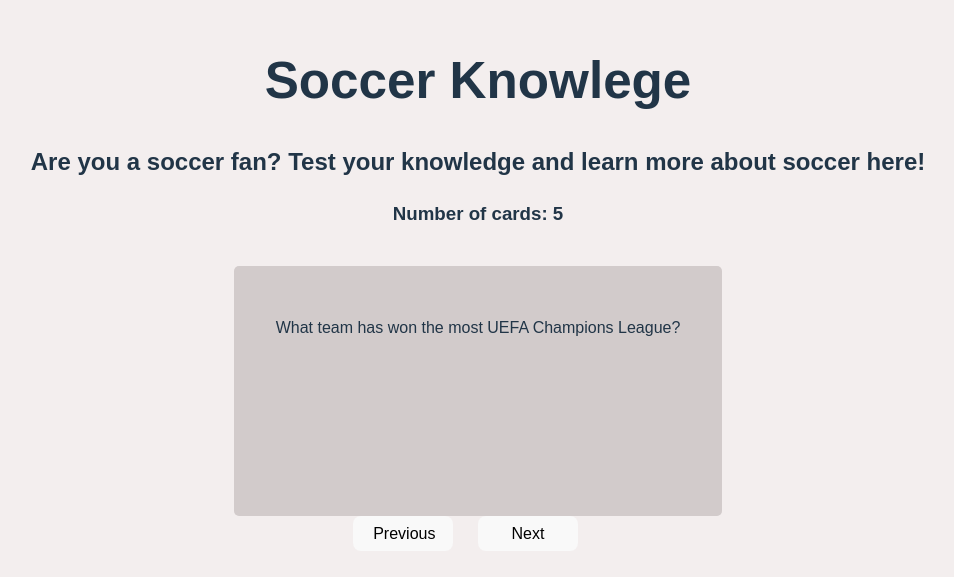
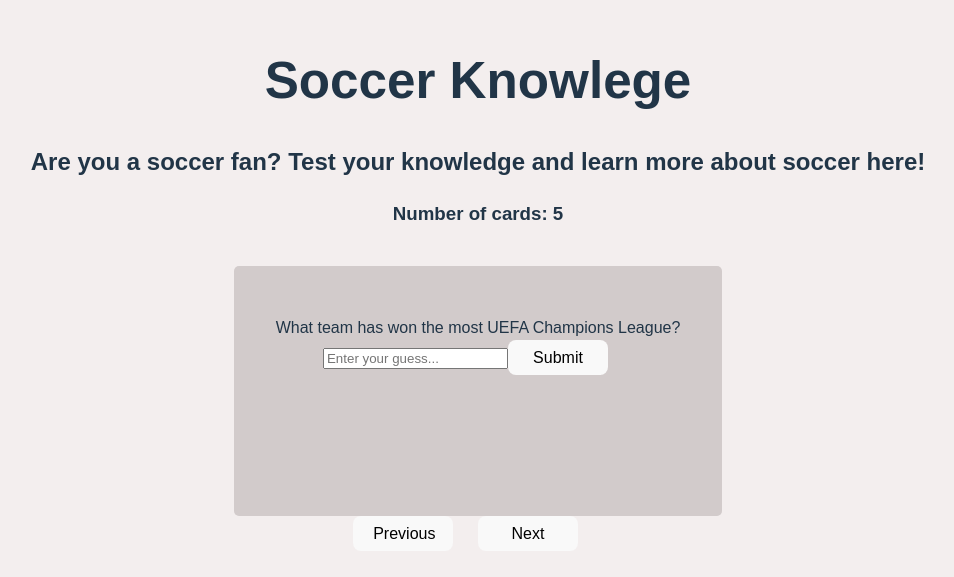
Before and after one commit to sytraore/soccer-flashcard, a React (Vite) app in the folder flashcards/: page / in a window 1280 px wide. Shown: the part 115-692 px from the top of the page, without its empty margins (162-1116 px from the left). Built offline with nearby package versions, Linux system fonts and the light colour scheme.

Commit message:
last changes

```diff
--- a/flashcards/src/App.css
+++ b/flashcards/src/App.css
@@ -36,6 +36,15 @@
 
 
 }
+
+#wrong {
+  background-color:rgb(228, 18, 18);
+}
+
+#correct {
+  background-color:rgb(21, 194, 30);
+}
+
 .card-view:hover{
   cursor:pointer;
   transform: scale(1.0);
--- a/flashcards/src/App.jsx
+++ b/flashcards/src/App.jsx
@@ -1,6 +1,7 @@
 import { useState } from 'react'
 import './App.css'
 import Card from './components/Card'
+import CardForm from './components/CardForm'
 
 const App = () => {
   const questions = [
@@ -11,14 +12,40 @@
     {question:"Who hold the record of the most expensive player of all time?", answer: "Neymar Jr."},
   ]
 
-  const [currentCard, setCurrentCard] = useState(0)
+  const [currentCard, setCurrentCard] = useState(0);
+  const [inputs, setInputs] = useState('')
+  const [isCorrectAnswer, setIsCorrectAnswer] = useState(false);
+  const [feedback, setFeedback] = useState(null);
+
 
   const handleNextClick = () => {
     setCurrentCard((index) => (index+1) % questions.length)
+    setInputs('')
+    setIsCorrectAnswer(false)
+    setFeedback(null)
   }
 
   const handlePrevClick =() => {
     setCurrentCard((index) => (index - 1 + questions.length) % questions.length)
+    setInputs('')
+    setIsCorrectAnswer(false)
+    setFeedback(null)
+
+  }
+
+  const handleCheckAnswer = (e) => {
+    e.preventDefault(); // Prevent default form submission
+    const isCorrect = inputs.toLowerCase() === questions[currentCard].answer.toLowerCase();
+    if (questions[currentCard].answer != inputs){
+      setFeedback('wrong');
+      setIsCorrectAnswer(false);
+    }
+    else{
+      setFeedback('"correct')
+      setFeedback(isCorrect);
+      setIsCorrectAnswer(true);
+    }
+
   }
   return(
     <div className="App">
@@ -32,7 +59,8 @@
       <div className="container">
         <div className = "card-view">
 
-          <Card question={questions[currentCard].question} answer={questions[currentCard].answer} />
+          <Card question={questions[currentCard].question} answer={questions[currentCard].answer} isCorrectAnswer={isCorrectAnswer} feedback={feedback} inputs = {inputs}/>
+          { !isCorrectAnswer && <CardForm inputs={inputs} setInputs={setInputs} onCheckAnswer={handleCheckAnswer}/> }
         </div>
 
 
--- a/flashcards/src/components/Card.jsx
+++ b/flashcards/src/components/Card.jsx
@@ -5,21 +5,18 @@
 
 
 
-const Card=({question, answer}) => {
-    const [isQuestion, swipeToAnswer] = useState(true);
+const Card=({question, answer, isCorrectAnswer, feedback, inputs}) => {
 
-    const handleSwipe = () => {
-        swipeToAnswer(previous => !previous)
-    }
+    const [isSwipeEnabled, setIsSwipeEnabled] = useState(true);
 
-    const content = isQuestion ? question : answer;
-    const sideClass = isQuestion ? "front" : "back";
-    const classList = `flashcard ${sideClass}`
+    const isCorrect = inputs.toLowerCase() === answer.toLowerCase();
+    const feedbackClass = feedback === null ? '' : feedback ? 'correct' : 'incorrect';
+
 
     return(
-        <div className={classList} onClick={handleSwipe}>
+        <div className={`flashcard ${isCorrectAnswer ? 'back' : 'front'}` } >
             <div className="content">
-                <span className = "textContent">{content}</span>
+                <span className = {`textContent ${feedbackClass}`}>{isCorrectAnswer ? answer : question}</span>
             </div>
 
         </div>
--- /dev/null
+++ b/flashcards/src/components/CardForm.jsx
@@ -0,0 +1,26 @@
+import React, {Component, useState} from "react";
+
+
+const CardForm = ({inputs, setInputs, onCheckAnswer}) => {
+
+    const handleChange = (event) => {
+        setInputs(event.target.value)
+    }
+
+
+  return (
+    <div className = "card-form">
+        <form onSubmit={onCheckAnswer}>
+            <input type="text" value={inputs} onChange={handleChange} placeholder="Enter your guess..." />
+            <button type="submit" className="button-submit" onclick= {onCheckAnswer}>Submit</button>
+
+        </form>
+
+
+
+    </div>
+  );
+
+};
+
+export default CardForm;
```
Also changed, not shown: 1 other file (tests, documents, lock files or other folders).
